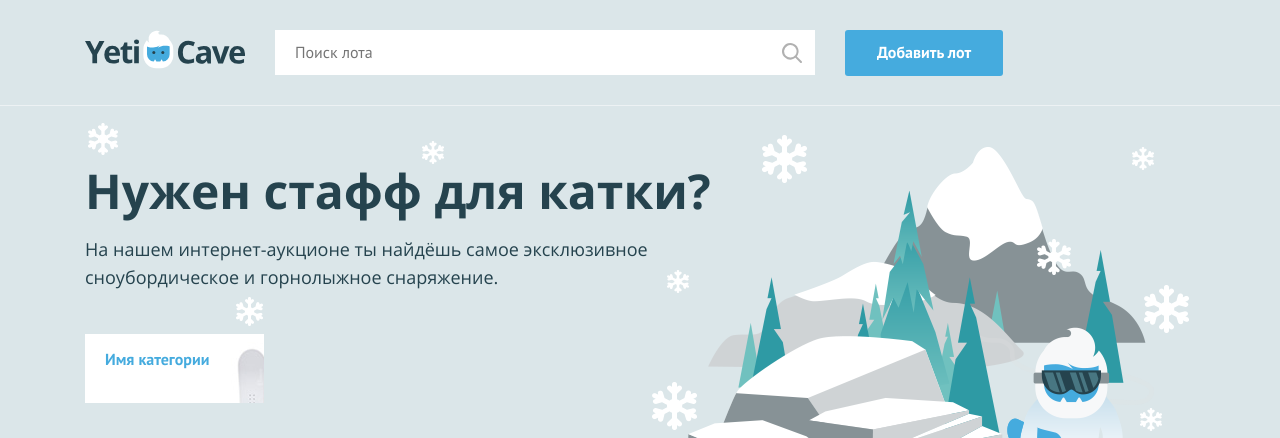
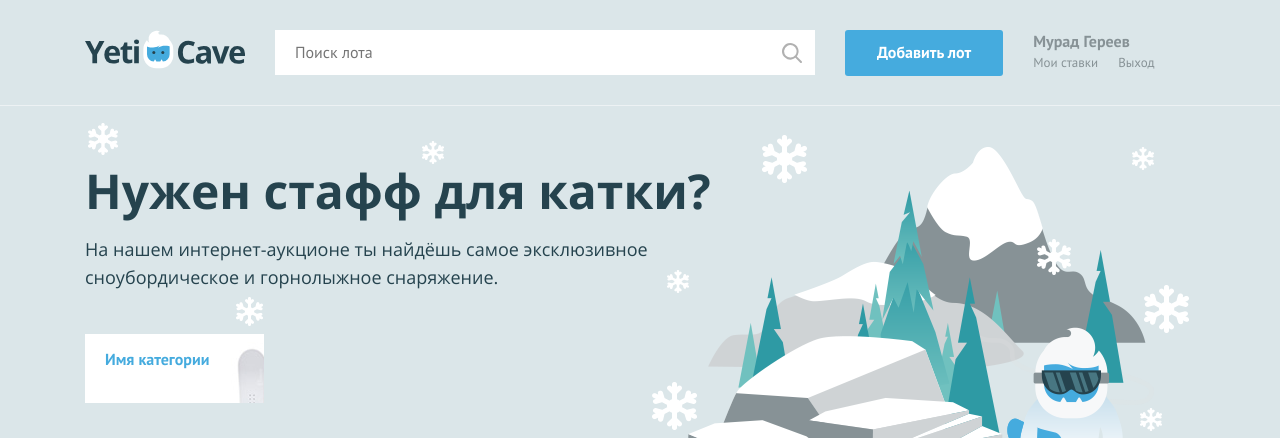
Before and after one commit to Murik1993/1046665-yeticave-9, a PHP site: page / in a window 1280 px wide. Shown: the top 438 px of the page. Run offline with PHP 8.4, Linux system fonts and the light colour scheme.

Commit message:
Добавлены условия в шапку сайта

```diff
--- a/index.php
+++ b/index.php
@@ -1,7 +1,7 @@
 <?php
 $is_auth = rand(0, 1);
 
-$user_name = ''; // укажите здесь ваше имя
+$user_name = 'Мурад Гереев'; // укажите здесь ваше имя
 ?>
 <!DOCTYPE html>
 <html lang="ru">
@@ -27,9 +27,23 @@ $user_name = ''; // укажите здесь ваше имя
         <a class="main-header__add-lot button" href="pages/add-lot.html">Добавить лот</a>
 
         <nav class="user-menu">
-
+            <?php if ($is_auth === 1): ?>
+                <div class="user-menu__logged">
+                    <p><?= $user_name ?></p>
+                    <a class="user-menu__bets" href="pages/my-bets.html">Мои ставки</a>
+                    <a class="user-menu__logout" href="#">Выход</a>
+                </div>
+            <?php elseif ($is_auth === 0): ?>
+                <ul class="user-menu__list">
+                    <li class="user-menu__item">
+                        <a href="#">Регистрация</a>
+                    </li>
+                    <li class="user-menu__item">
+                        <a href="#">Вход</a>
+                    </li>
+                </ul>
+            <?php endif ?>
         <!-- здесь должен быть PHP код для показа меню и данных пользователя -->
-
         </nav>
     </div>
 </header>
```
